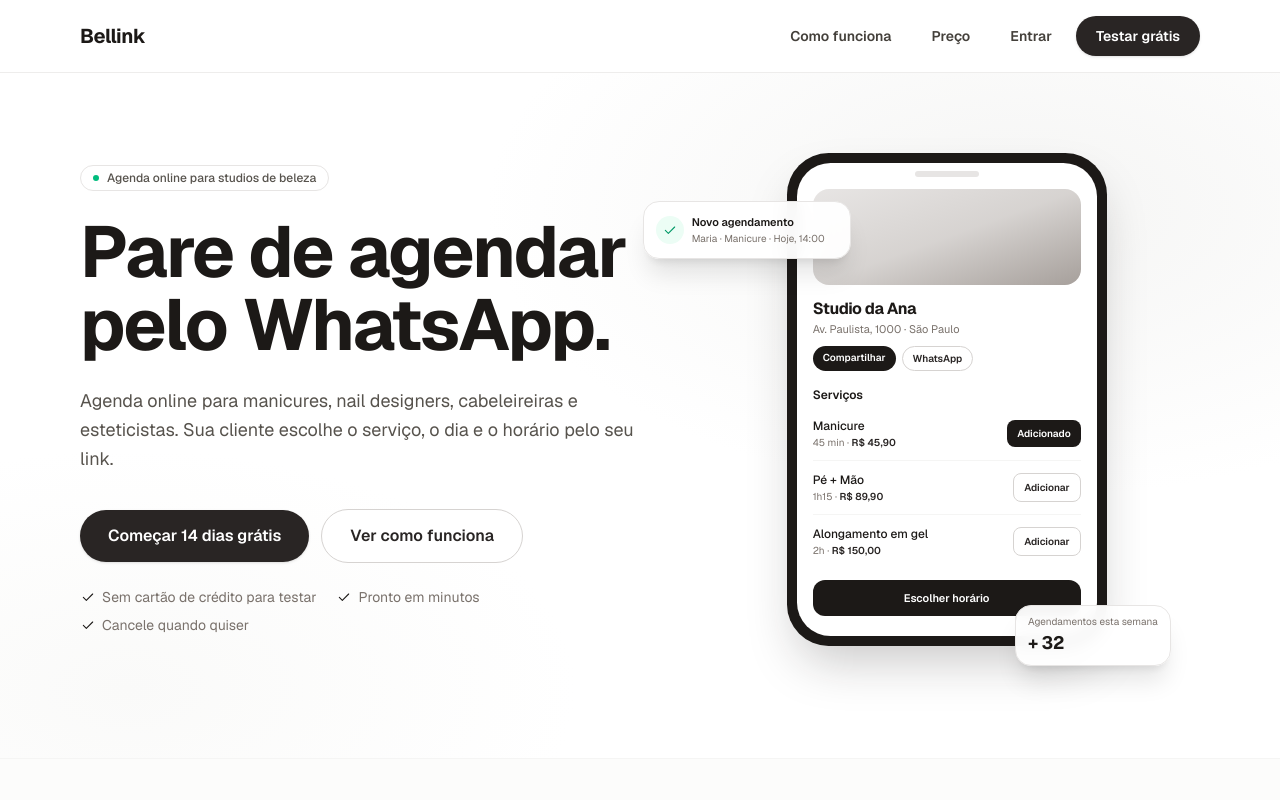
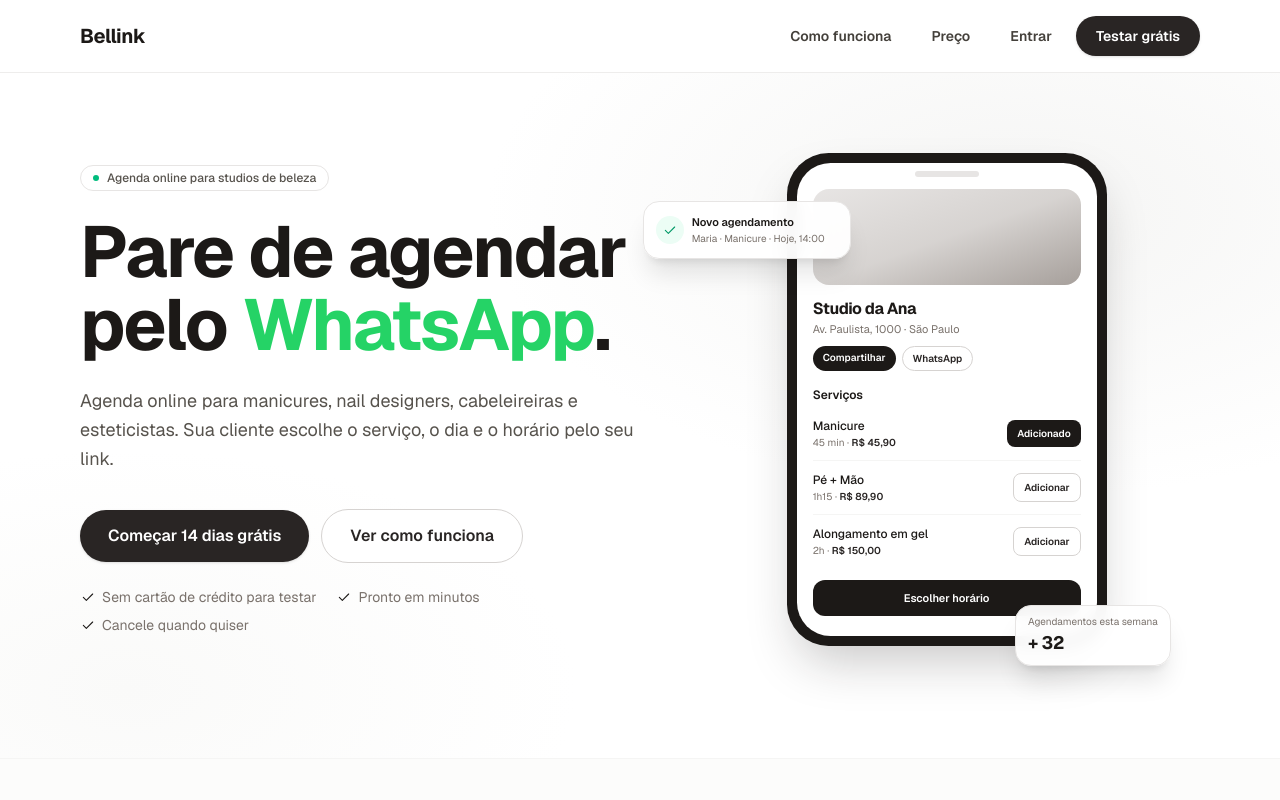
Before and after one commit to gabriellmoraes88/beleza, a Next.js app: page / in a window 1280 px wide. Shown: the top 800 px of the page. Built offline with nearby package versions, Linux system fonts and the light colour scheme.

Commit message:
Destaca "WhatsApp" no verde da marca no título
Co-Authored-By: Claude Opus 5.5 (1M context) <noreply@anthropic.com>
Claude-Session: https://claude.ai/code/session_01Y9h34p5sV9m2PkrF6Nso5r

```diff
--- a/src/app/page.tsx
+++ b/src/app/page.tsx
@@ -219,7 +219,7 @@ export default function Home() {
               Agenda online para studios de beleza
             </span>
             <h1 className="mt-6 text-5xl font-bold leading-[1.02] tracking-tight text-stone-900 sm:text-6xl lg:text-7xl">
-              Pare de agendar pelo WhatsApp.
+              Pare de agendar pelo <span className="text-[#25D366]">WhatsApp</span>.
             </h1>
             <p className="mx-auto mt-6 max-w-xl text-lg leading-relaxed text-stone-600 lg:mx-0">
               Agenda online para manicures, nail designers, cabeleireiras e esteticistas. Sua cliente escolhe o serviço, o
```
